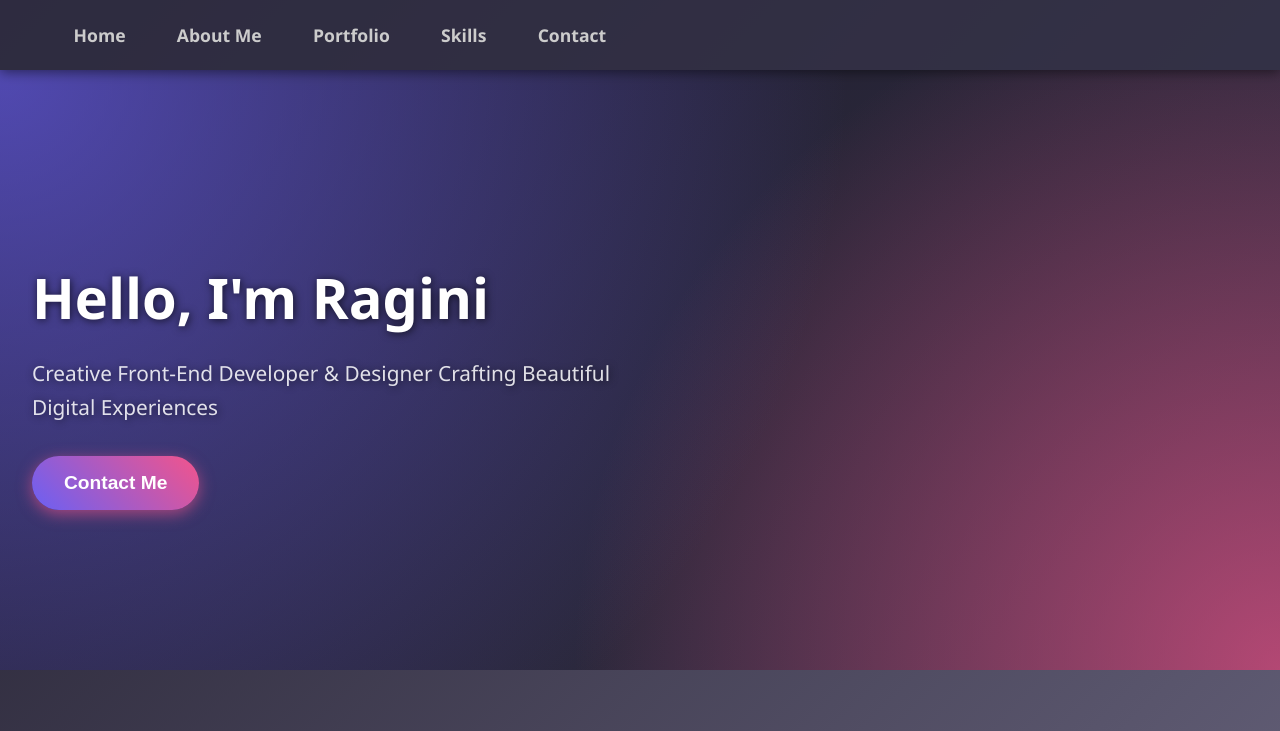
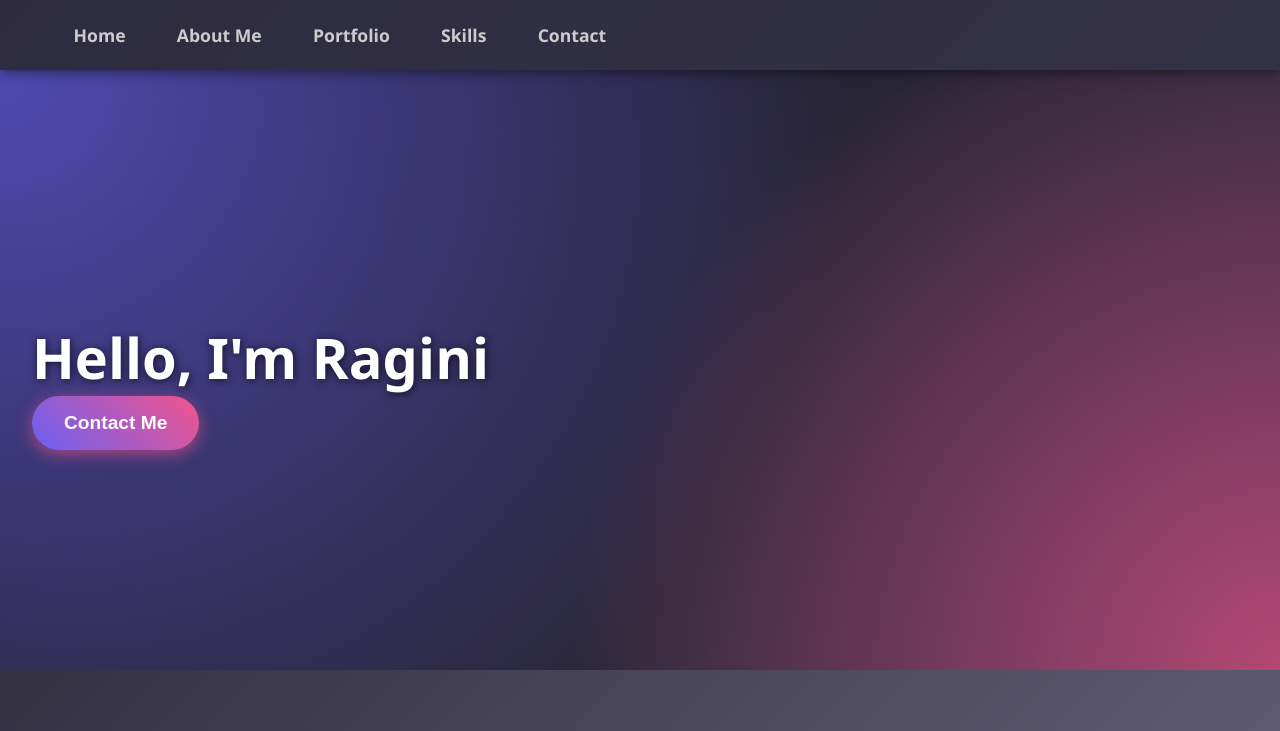
Before and after one commit to Ragini1336/portfolio1, a plain HTML site: page index.html in a window 1280 px wide. Shown: the top 731 px of the page. Drawn offline with Linux system fonts and the light colour scheme.

Commit message:
Update index.html

```diff
--- a/index.html
+++ b/index.html
@@ -328,7 +328,6 @@
 
 <header id="home" class="hero">
   <h1>Hello, I'm Ragini</h1>
-  <p>Creative Front-End Developer & Designer Crafting Beautiful Digital Experiences</p>
   <button class="btn-primary" onclick="document.getElementById('contact').scrollIntoView({behavior:'smooth'})">Contact Me</button>
 </header>
 
```
